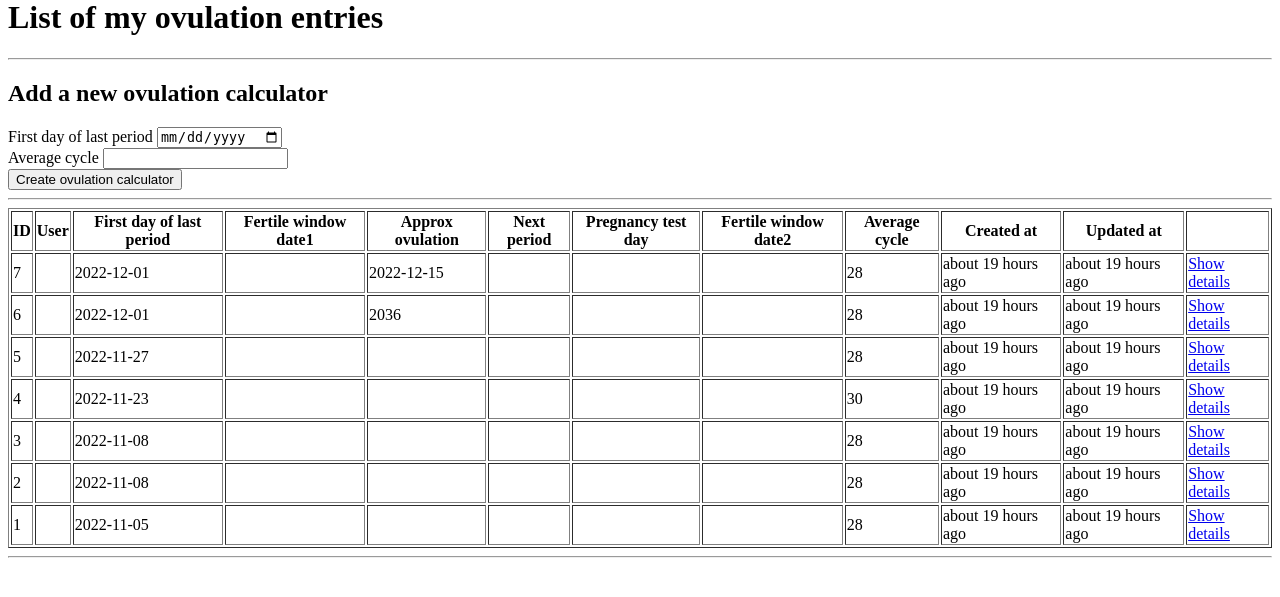
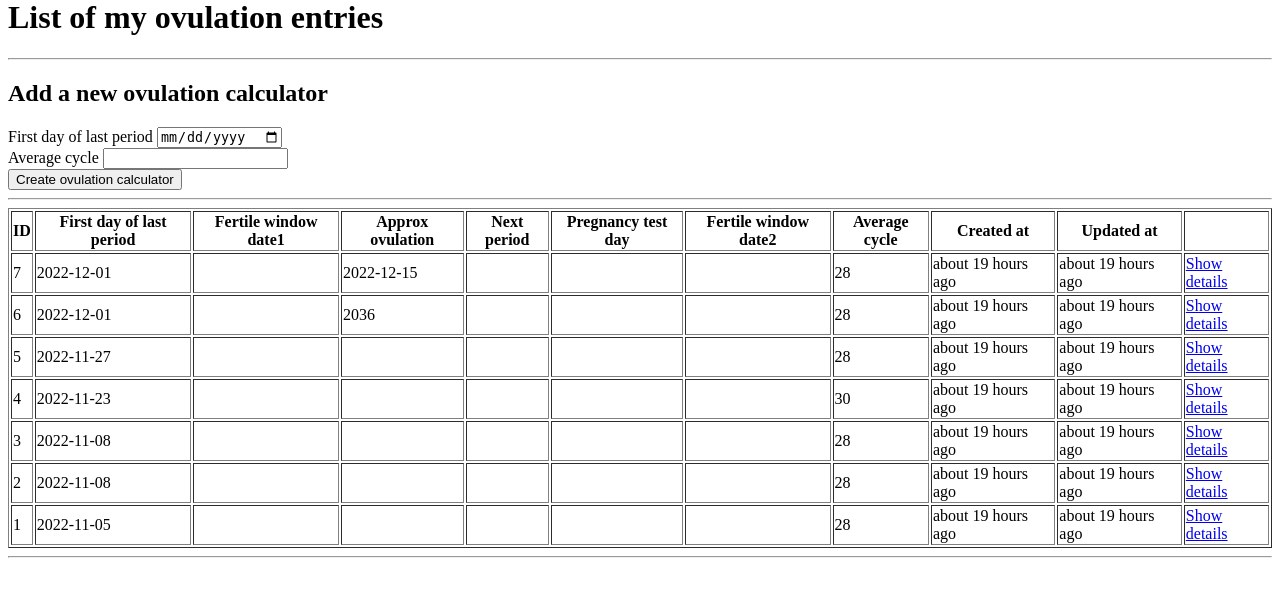
Before and after one commit to kravninjabooth-appdev/fertility-window, a Rails app: page /dashboard in a window 1280 px wide. Shown: the part 138-735 px from the top of the page. Run offline with Rails 7, Linux system fonts and the light colour scheme; data comes from the database, SQL or seed files in the repository; both versions use the stored data as it was after the commit.

Commit message:
made changes to ov calc

```diff
--- a/app/controllers/ovulation_calculators_controller.rb
+++ b/app/controllers/ovulation_calculators_controller.rb
@@ -23,6 +23,12 @@ class OvulationCalculatorsController < ApplicationController
     @the_ovulation_calculator.first_day_of_last_period = params.fetch("query_first_day_of_last_period")
     @the_ovulation_calculator.average_cycle = params.fetch("query_average_cycle")
 
+    require "date"
+    @num1 = Date.parse(params.fetch("query_first_day_of_last_period"))
+    @num2 = params.fetch("query_average_cycle")
+    @the_ovulation_calculator.approx_ovulation = @num1 + (@num2.to_i - 14)
+
+
     if @the_ovulation_calculator.valid?
       @the_ovulation_calculator.save
       redirect_to("/ovulation_calculators", { :notice => "Ovulation calculator created successfully." })
@@ -32,10 +38,7 @@ class OvulationCalculatorsController < ApplicationController
   end
 
   def results
-    require "date"
-    @num1 = params.fetch("query_first_day_of_last_period")
-    @num2 = params.fetch("query_average_cycle")
-    @the_ovulation_calculator.approx_ovulation = @num1.to_i + @num2.to_i - 14
+
     #the_ovulation_calculator.next_period = params.fetch("query_next_period")
     #the_ovulation_calculator.fertile_window_date1 = params.fetch("query_fertile_window_date1")
     #the_ovulation_calculator.fertile_window_date2 = params.fetch("query_fertile_window_date2")
--- a/app/views/ovulation_calculators/index.html.erb
+++ b/app/views/ovulation_calculators/index.html.erb
@@ -48,9 +48,6 @@
           ID
         </th>
 
-        <th>
-          User
-        </th>
 
         <th>
           First day of last period
@@ -99,15 +96,11 @@
         </td>
 
         <td>
-          <%= an_ovulation_calculator.user_id %>
-        </td>
-
-        <td>
           <%= an_ovulation_calculator.first_day_of_last_period %>
         </td>
 
         <td>
-          <%= an_ovulation_calculator.fertile_window_date1 %>
+          <%#= an_ovulation_calculator.fertile_window_date1 %>
         </td>
 
         <td>
```
Also changed, not shown: db/development.sqlite3.
